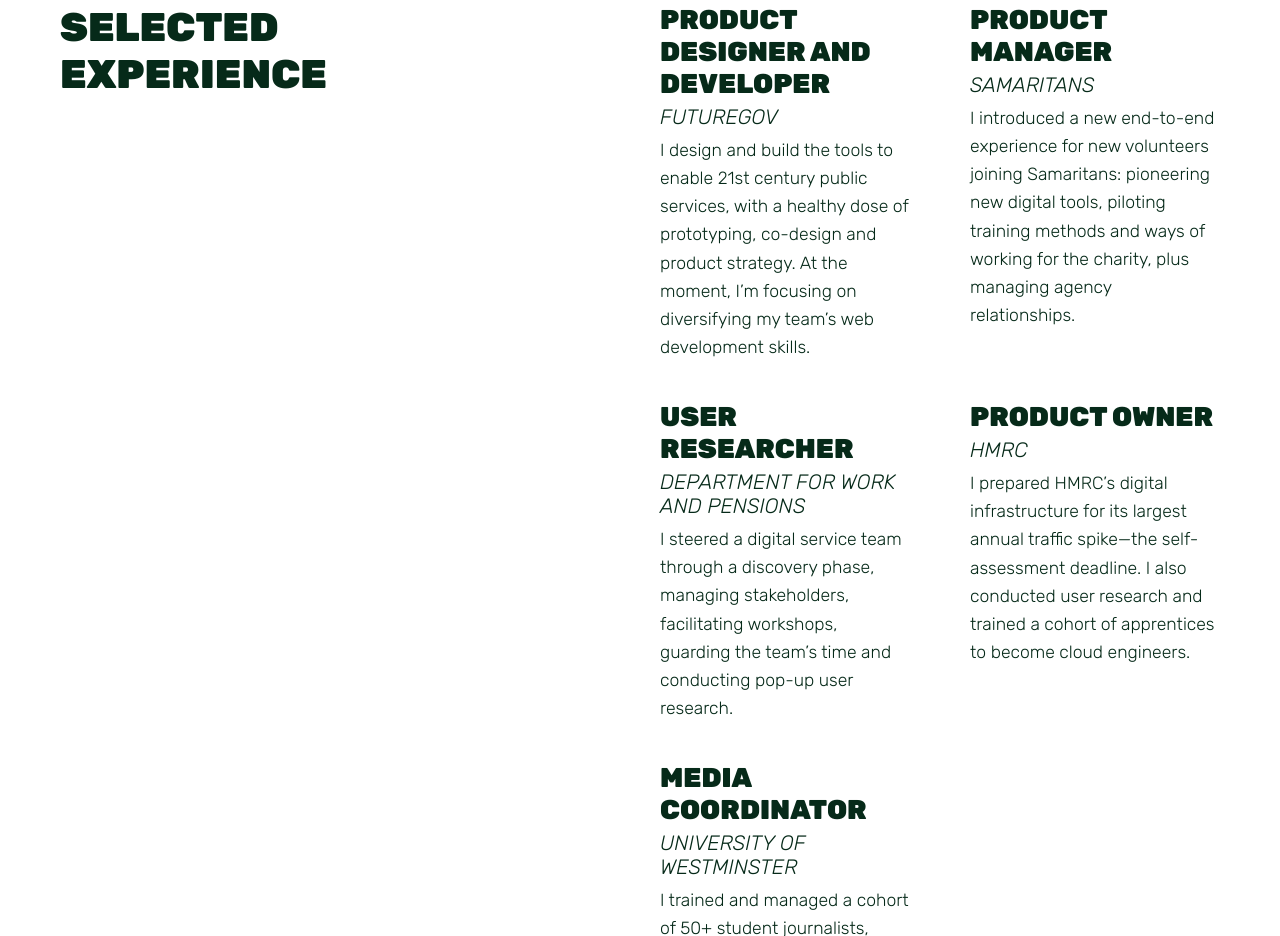
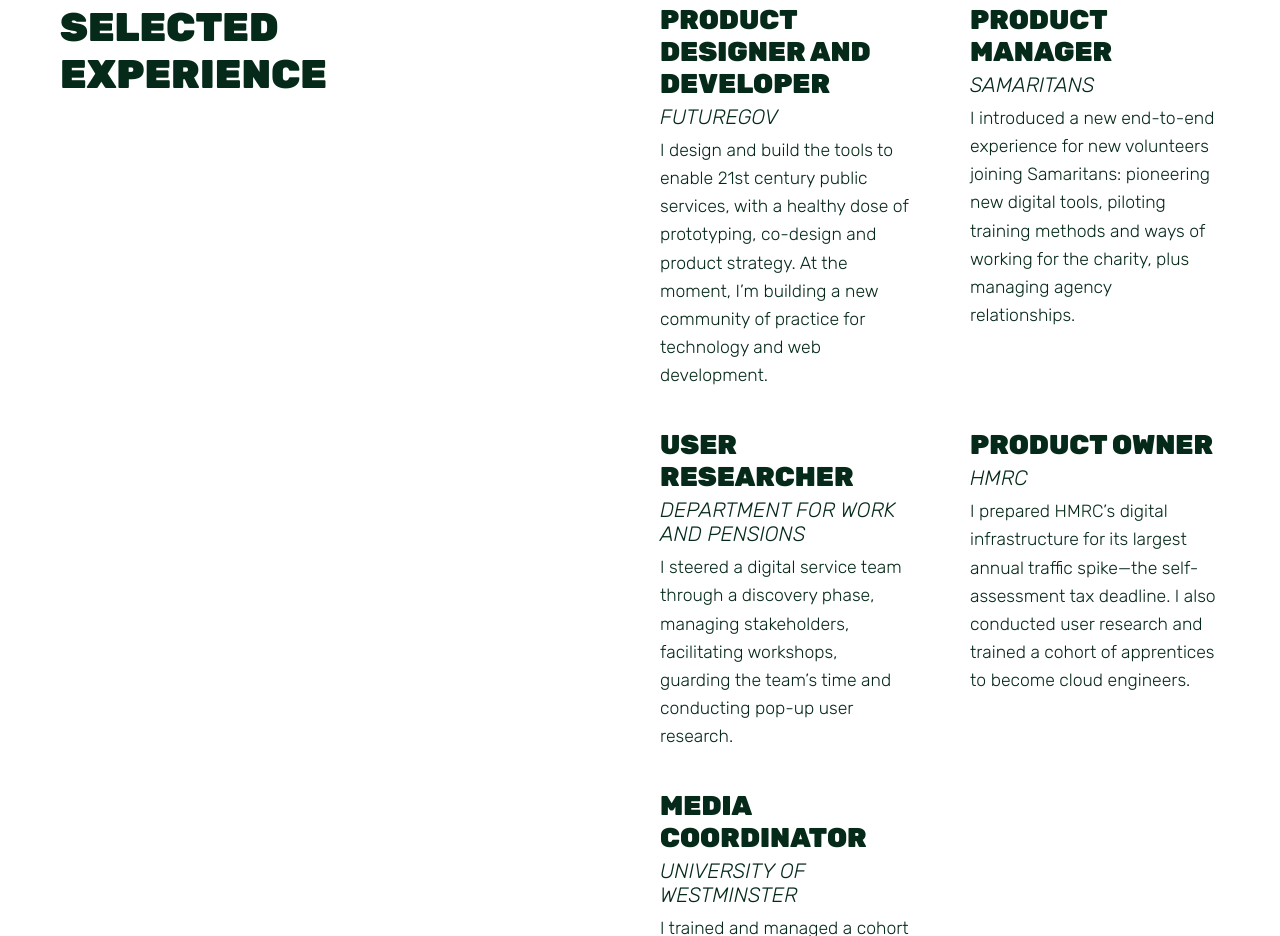
Before and after one commit to jhackett1/jayehackett, a Gatsby site: page / in a window 1280 px wide. Shown: the part 1460-2396 px from the top of the page. Built offline with nearby package versions, Linux system fonts and the light colour scheme; Gatsby itself is replaced by a stand-in of ours.

Commit message:
update copy

```diff
--- a/src/layouts/index.js
+++ b/src/layouts/index.js
@@ -55,7 +55,7 @@
                 <li className="list-item">
                     <h3 className="list-item__title">Product designer and developer</h3>
                     <p className="list-item__caption">FutureGov</p>
-                    <p className="list-item__description">I design and build the tools to enable 21st century public services, with a healthy dose of prototyping, co-design and product strategy. At the moment, I’m focusing on diversifying my team’s web development skills.</p>
+                    <p className="list-item__description">I design and build the tools to enable 21st century public services, with a healthy dose of prototyping, co-design and product strategy. At the moment, I’m building a new community of practice for technology and web development.</p>
                 </li>
                 <li className="list-item">
                     <h3 className="list-item__title">Product manager</h3>
@@ -70,7 +70,7 @@
                 <li className="list-item">
                     <h3 className="list-item__title">Product owner</h3>
                     <p className="list-item__caption">HMRC</p>
-                    <p className="list-item__description">I prepared HMRC’s digital infrastructure for its largest annual traffic spike—the self-assessment deadline. I also conducted user research and trained a cohort of apprentices to become cloud engineers.</p>
+                    <p className="list-item__description">I prepared HMRC’s digital infrastructure for its largest annual traffic spike—the self-assessment tax deadline. I also conducted user research and trained a cohort of apprentices to become cloud engineers.</p>
                 </li>
                 <li className="list-item">
                     <h3 className="list-item__title">Media coordinator</h3>
```
